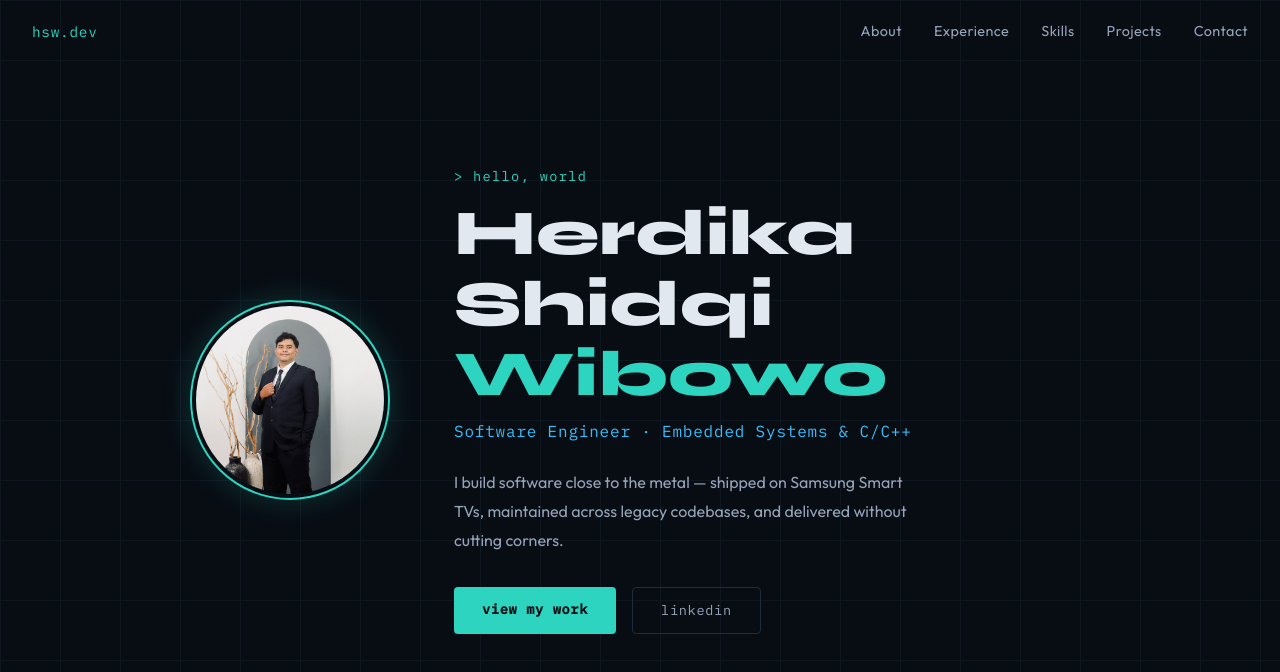
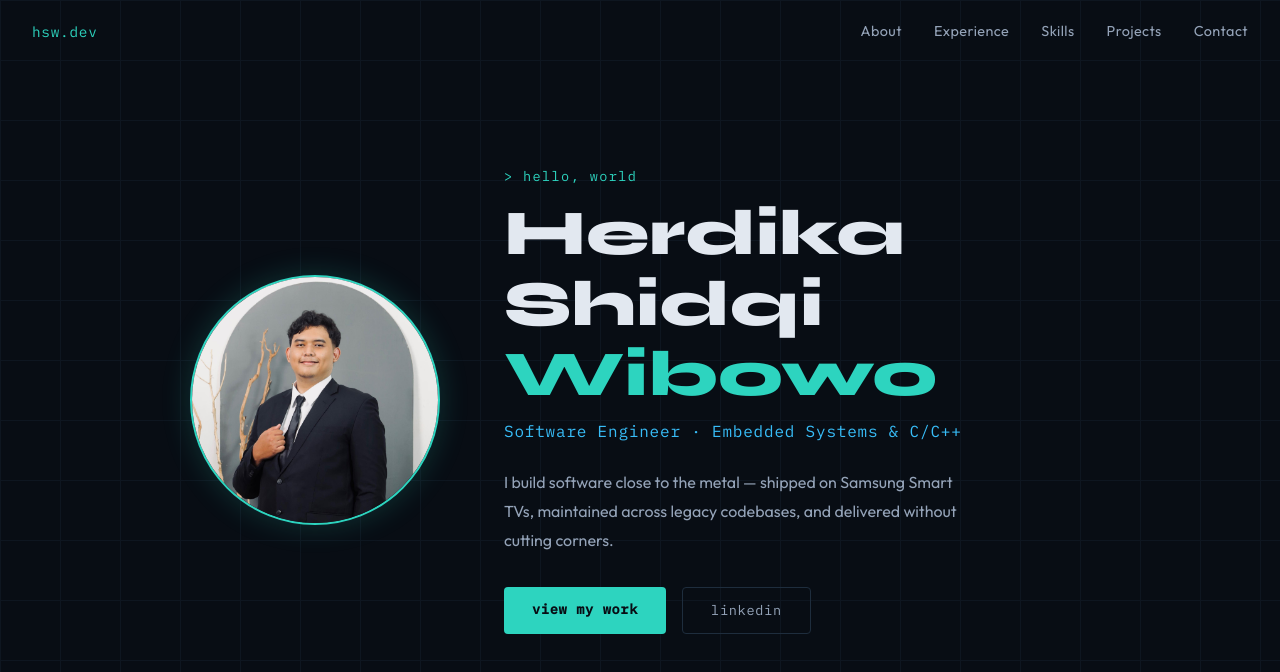
Before and after one commit to swherdika/portofolio, a React (Vite) app: page / in a window 1280 px wide. Shown: the top 672 px of the page. Built offline with nearby package versions, Linux system fonts and the light colour scheme.

Commit message:
fix: better zoom and position for hero photo

```diff
--- a/src/components/Hero.jsx
+++ b/src/components/Hero.jsx
@@ -34,12 +34,13 @@ function Hero() {
   }
 
   const photoRingStyle = {
-    width: '200px',
-    height: '200px',
+    width: '250px',
+    height: '250px',
     borderRadius: '50%',
     border: '2px solid var(--accent-teal)',
     padding: '4px',
     boxShadow: '0 0 30px rgba(45, 212, 191, 0.2)',
+    overflow: 'hidden',
   }
 
   const photoImgStyle = {
@@ -47,7 +48,9 @@ function Hero() {
     height: '100%',
     borderRadius: '50%',
     objectFit: 'cover',
-    objectPosition: 'top',
+    objectPosition: '50% 8%',
+    transform: 'scale(1.8)',
+    transformOrigin: '47% 10%',
   }
 
   const greetingStyle = {
```
